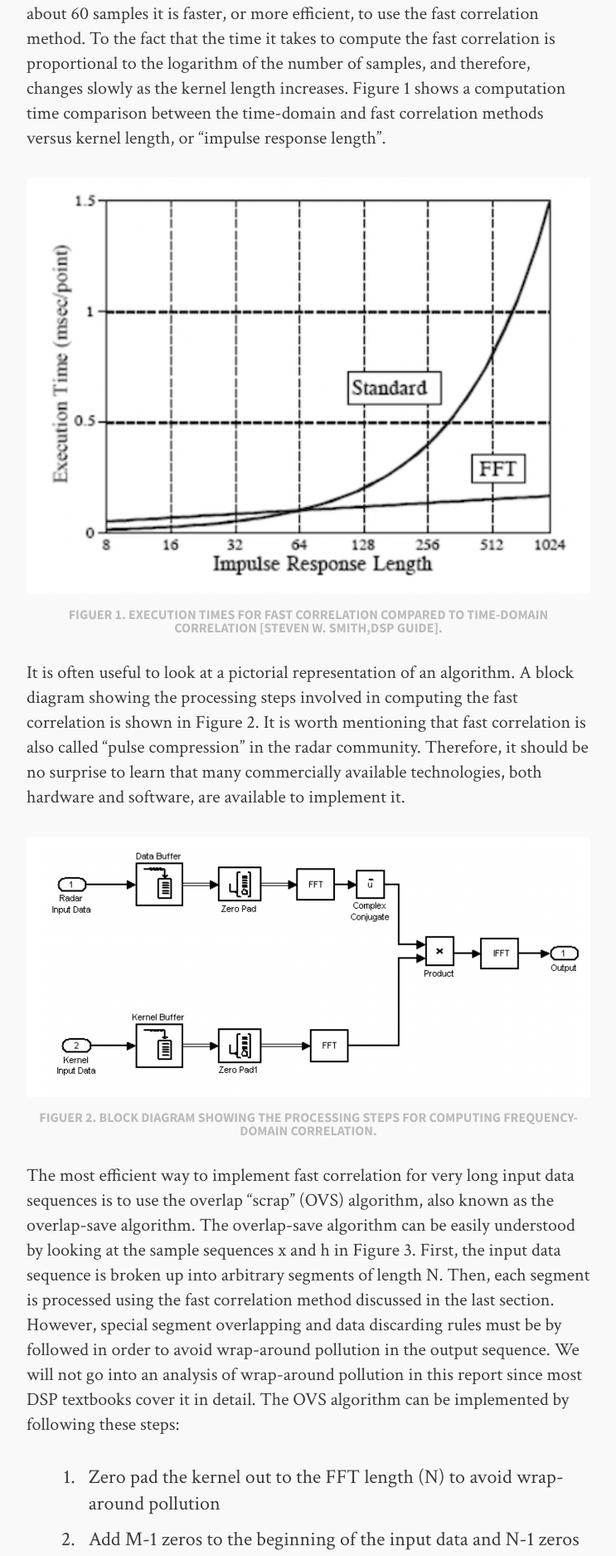
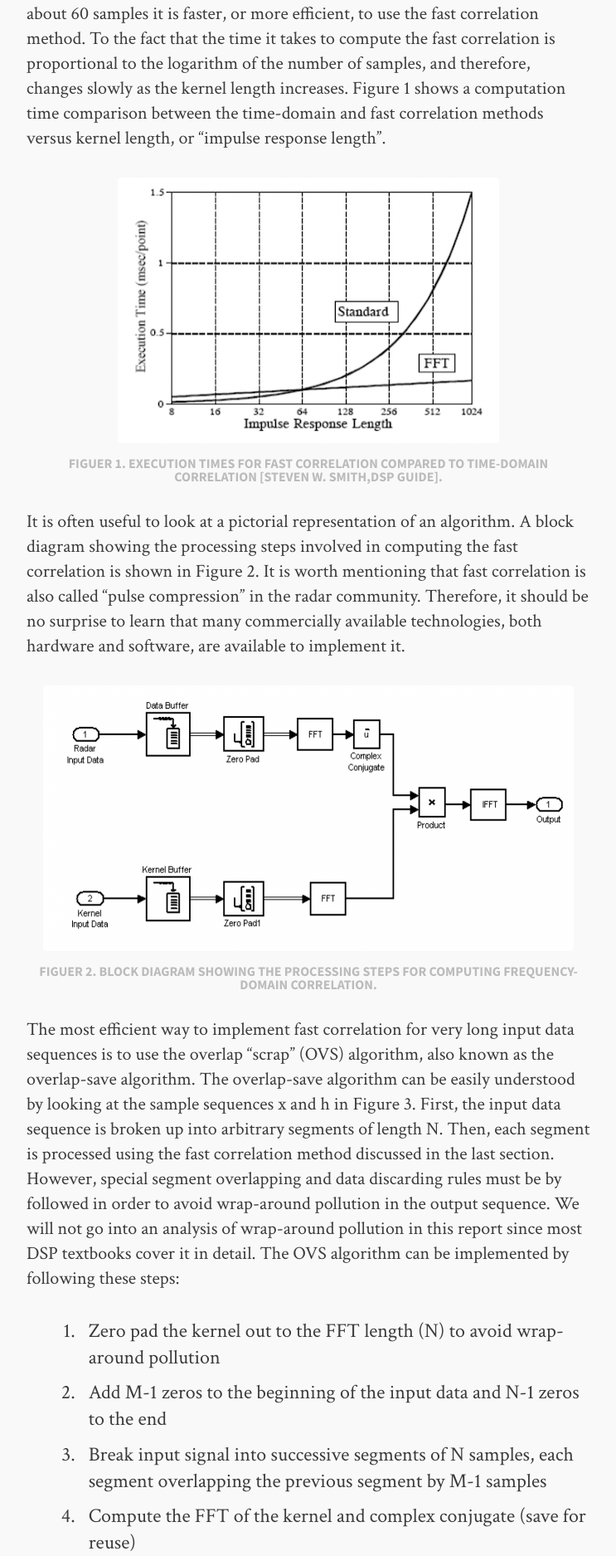
Before and after one commit to ohmdsp/ohmdsp.github.io, a Jekyll site: the page built from _posts/blog/2020-07-20-fast-correlation.md, in a window 1280 px wide. Shown: the part 1408-3283 px from the top of the page at 83% size, without its empty margins (268-1011 px from the left). Built offline with Jekyll 4.4.1, drawn with Linux system fonts in a browser that asks for light colours; nearby versions of some CDN libraries; formulas are drawn with MathJax 3; a script that is not in the unit is left out; comment, search, counter and statistics services are not loaded.

Commit message:
plot size changes

```diff
--- a/_posts/blog/2020-07-20-fast-correlation.md
+++ b/_posts/blog/2020-07-20-fast-correlation.md
@@ -28,14 +28,14 @@ The second method for computing a correlation is a frequency domain method calle
 It is well known that when dealing with kernel lengths that are greater than about 60 samples it is faster, or more efficient, to use the fast correlation method.  To the fact that the time it takes to compute the fast correlation is proportional to the logarithm of the number of samples, and therefore, changes slowly as the kernel length increases.  Figure 1 shows a computation time comparison between the time-domain and fast correlation methods versus kernel length, or “impulse response length”.
 
 <figure>
-	<img src="/images/fastcorr_eff.png">
+	<img src="/images/fastcorr_eff.png" style="width:460px;height:320px;">
 	<figcaption>Figuer 1. Execution times for fast correlation compared to time-domain correlation [Steven W. Smith,DSP Guide].</figcaption>
 </figure>
 
 It is often useful to look at a pictorial representation of an algorithm.  A block diagram showing the processing steps involved in computing the fast correlation is shown in Figure 2. It is worth mentioning that fast correlation is also called “pulse compression” in the radar community.  Therefore, it should be no surprise to learn that many commercially available technologies, both hardware and software, are available to implement it.
 
 <figure>
-	<img src="/images/fastcorr_block.png">
+	<img src="/images/fastcorr_block.png" style="width:640px;height:320px;">
 	<figcaption>Figuer 2. Block diagram showing the processing steps for computing frequency-domain correlation.</figcaption>
 </figure>
 
@@ -54,12 +54,12 @@ The most efficient way to implement fast correlation for very long input data se
 
 
 <figure>
-	<img src="/images/corr_example.png">
+	<img src="/images/corr_example.png" style="width:540px;height:220px;">
 	<figcaption>Simple Overlap "Scrap" algorithm example.</figcaption>
 </figure>
 
 <figure>
-	<img src="/images/corr_matlab_plot.png">
+	<img src="/images/corr_matlab_plot.png" style="width:540px;height:320px;">
 	<figcaption>Plots from simple example.</figcaption>
 </figure>
 
```
Also changed, not shown: 1 other file.
